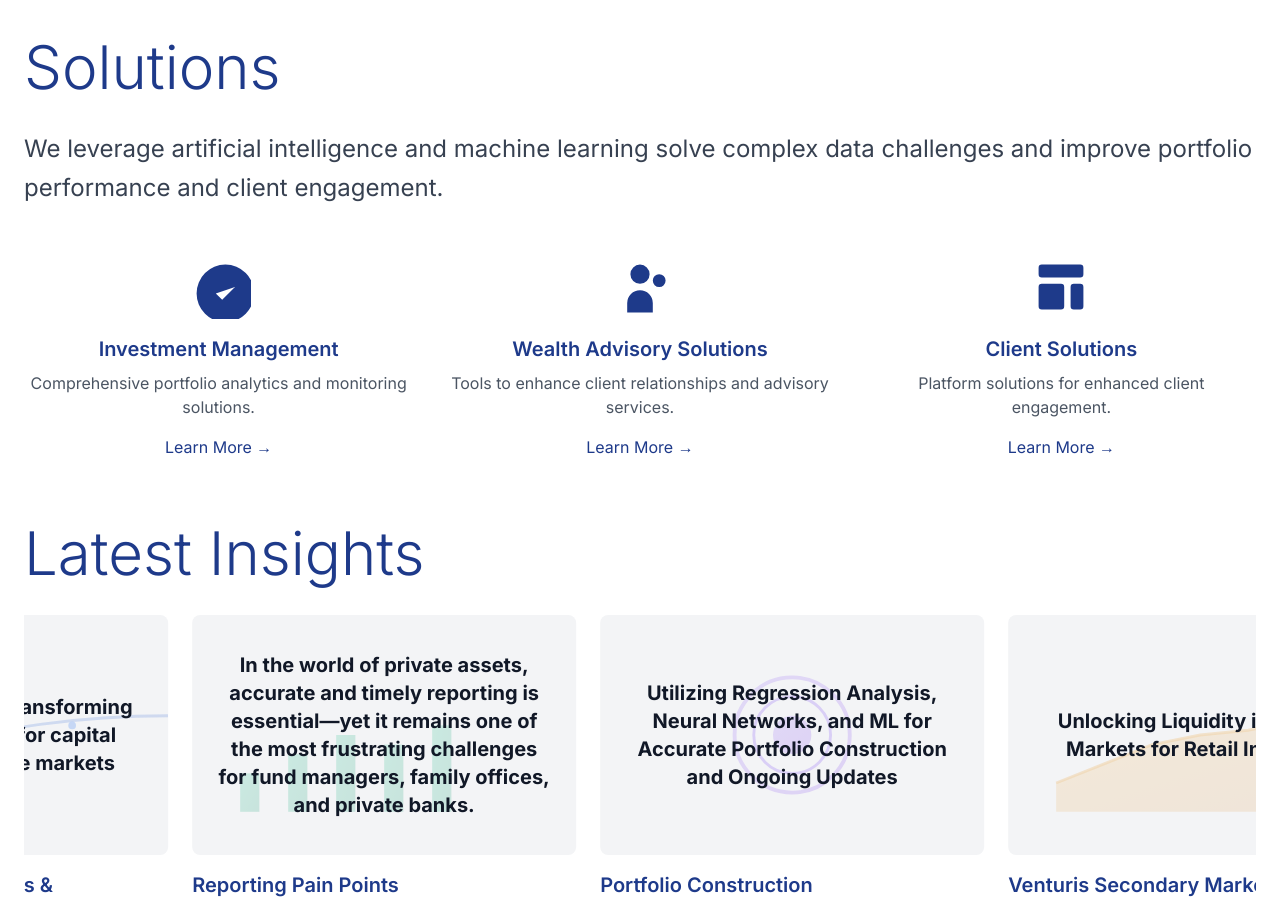
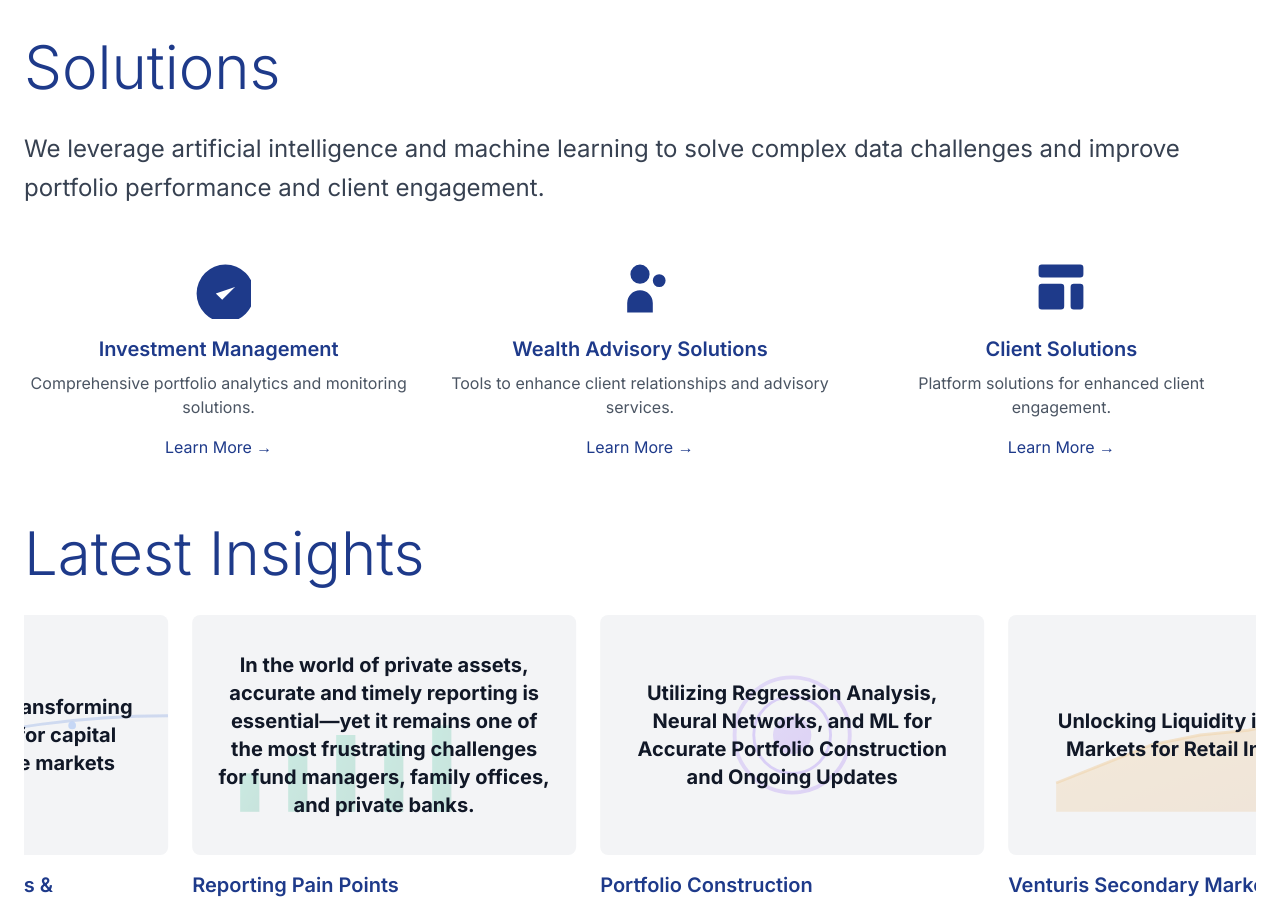
Before and after one commit to stevebuck0714/venturis-site, a Next.js app: page / in a window 1280 px wide. Shown: the part 800-1711 px from the top of the page. Built offline with nearby package versions, Linux system fonts and the light colour scheme.

Commit message:
Fix grammar: add missing 'to' after 'learning' in home page solutions section

```diff
--- a/src/app/page.tsx
+++ b/src/app/page.tsx
@@ -98,7 +98,7 @@ export default function Home() {
           <h2 className="text-6xl font-light text-blue-900 mb-8">Solutions</h2>
 
           <p className="text-2xl text-gray-700 leading-relaxed mb-12">
-            We leverage artificial intelligence and machine learning solve complex data challenges and improve portfolio performance and client engagement.
+            We leverage artificial intelligence and machine learning to solve complex data challenges and improve portfolio performance and client engagement.
           </p>
 
           <div className="grid grid-cols-1 md:grid-cols-3 gap-8">
```
